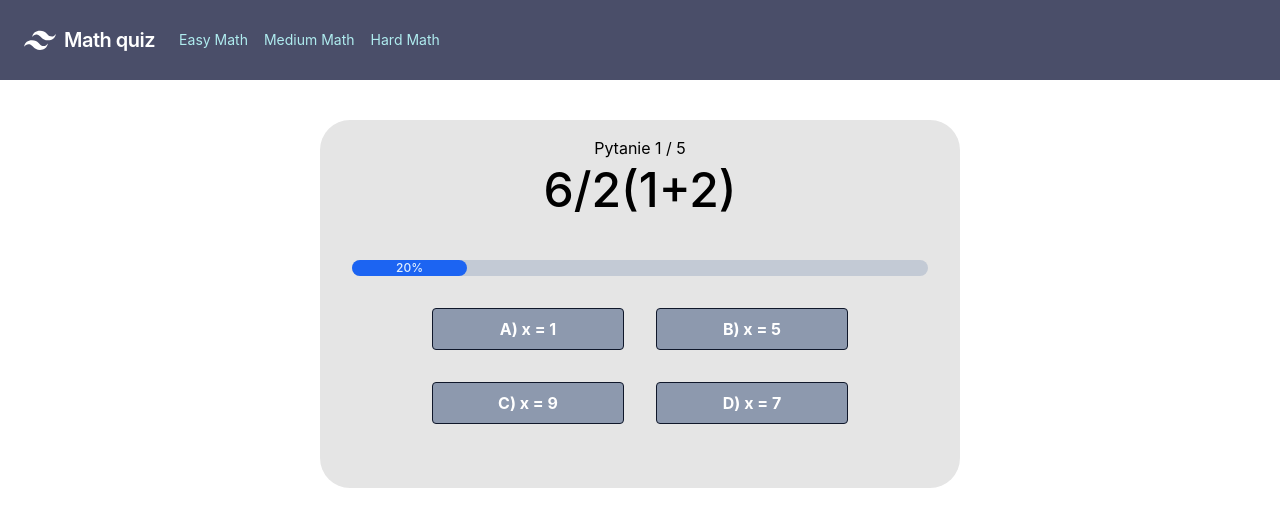
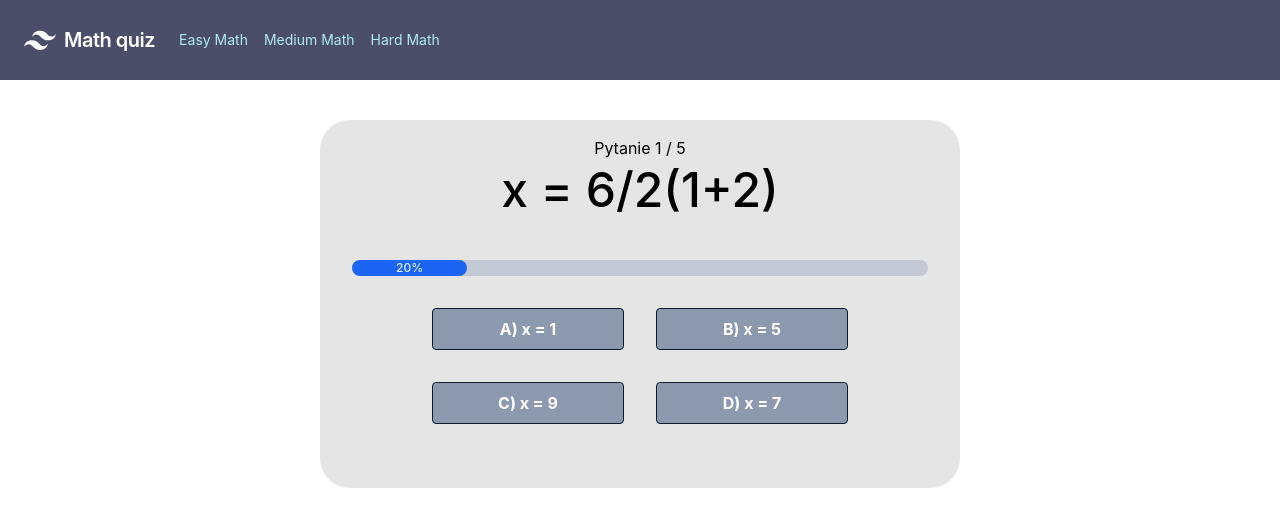
Before and after one commit to jakubprach/quizapp, a React (Create React App) app: page /Math_hard in a window 1280 px wide. Shown: the top 526 px of the page. Built offline with nearby package versions, Linux system fonts and the light colour scheme.

Commit message:
questions_fix

```diff
--- a/src/data/QuestionsHard.js
+++ b/src/data/QuestionsHard.js
@@ -1,7 +1,7 @@
 export const Questions = [
     {
         id:1,
-        question:"6/2(1+2)",
+        question:"x = 6/2(1+2)",
         answerCorrect: 9,
         answer1: 1,
         answer2: 5,
@@ -12,7 +12,7 @@ export const Questions = [
     },
     {
         id:2,
-        question:"9/3+9/3",
+        question:"x = 9/3+9/3",
         answerCorrect: 6,
         answer1: 12,
         answer2: 9,
@@ -24,7 +24,7 @@ export const Questions = [
     },
     {
         id:3,
-        question:"616/7",
+        question:"x = 616/7",
         answerCorrect: 88,
         answer1: 80,
         answer2: 79,
@@ -35,7 +35,7 @@ export const Questions = [
     },
     {
         id:4,
-        question:"513/9",
+        question:"x = 513/9",
         answerCorrect: 57,
         answer1: 56,
         answer2: 57,
@@ -46,7 +46,7 @@ export const Questions = [
     },
     {
         id:5,
-        question:"276/4",
+        question:"x = 276/4",
         answerCorrect: 69,
         answer1: 69,
         answer2: 70,
--- a/src/data/QuestionsMedium.js
+++ b/src/data/QuestionsMedium.js
@@ -1,7 +1,7 @@
 export const Questions = [
     {
         id:1,
-        question:"375/15",
+        question:"x = 375/15",
         answerCorrect: 25,
         answer1: 20,
         answer2: 22,
@@ -12,7 +12,7 @@ export const Questions = [
     },
     {
         id:2,
-        question:"525/3",
+        question:"x = 525/3",
         answerCorrect: 175,
         answer1: 150,
         answer2: 170,
@@ -24,7 +24,7 @@ export const Questions = [
     },
     {
         id:3,
-        question:"318/3",
+        question:"x = 318/3",
         answerCorrect: 106,
         answer1: 106,
         answer2: 107,
@@ -35,7 +35,7 @@ export const Questions = [
     },
     {
         id:4,
-        question:"279/9",
+        question:"x = 279/9",
         answerCorrect: 31,
         answer1: 30,
         answer2: 31,
@@ -46,7 +46,7 @@ export const Questions = [
     },
     {
         id:5,
-        question:"231/7",
+        question:"x = 231/7",
         answerCorrect: 33,
         answer1: 33,
         answer2: 31,
```
